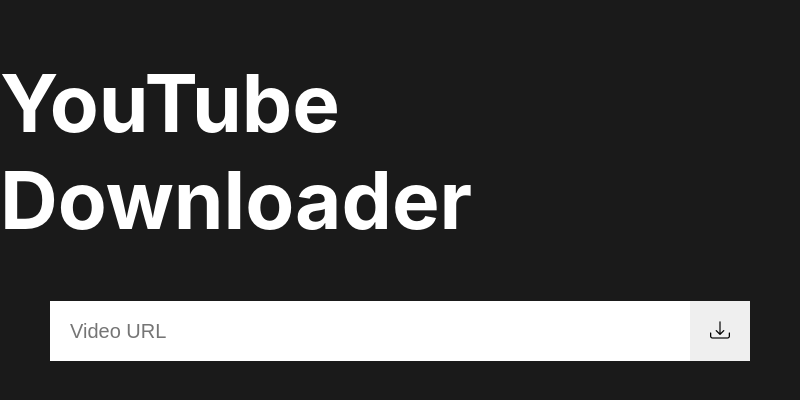
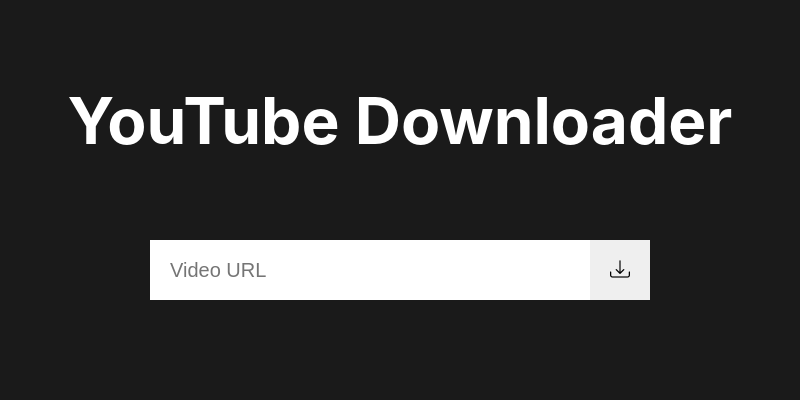
Before and after one commit to Kenj-i/YTDownloader, an Electron app: page src/index.html in a window 800 px wide. Drawn offline with nearby package versions, Linux system fonts and the light colour scheme.

Commit message:
Made it responsive

```diff
--- a/src/index.css
+++ b/src/index.css
@@ -14,6 +14,8 @@
 }
 h1 {
   font-size: 5em;
+  text-align: center;
+  margin: 0;
 }
 .title {
   min-height: 30vh;
@@ -29,18 +31,34 @@
   display: flex;
   justify-content: center;
 }
-.input input {
+input {
   height: var(--inputheight);
   width: 600px;
   padding: 0 20px;
   font-size: 1.25em;
   border: none;
-
 }
-.input button {
+input:focus {
+  outline: none;
+}
+button {
   height: var(--inputheight);
   aspect-ratio: 1;
   padding: 0;
   border: none;
   font-size: 1.25em;
 }
+
+@media only screen and (max-width: 1000px) {
+  h1 {
+    font-size: 4em;
+  }
+  input {
+    width: 400px;
+  }
+}
+@media only screen and (max-width: 600px) {
+  h1 {
+    font-size: 2.5em;
+  }
+}
```
